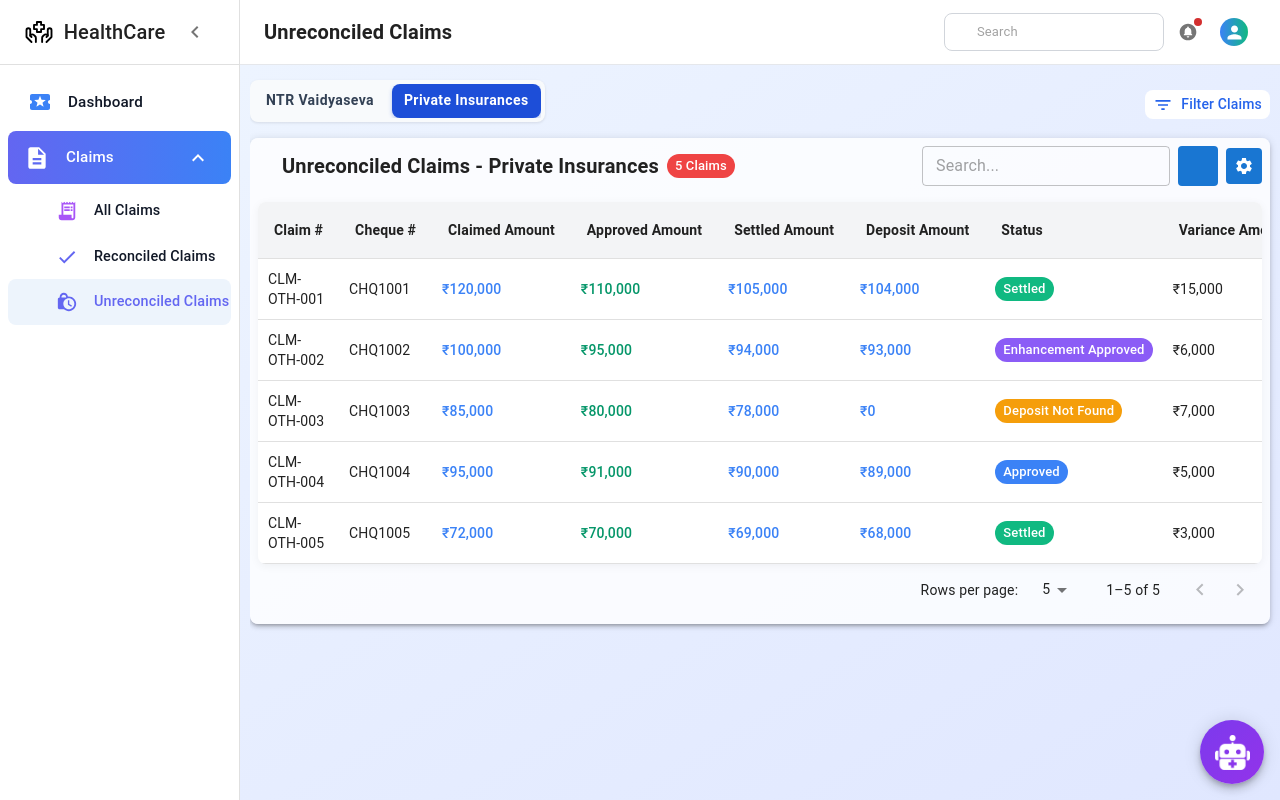
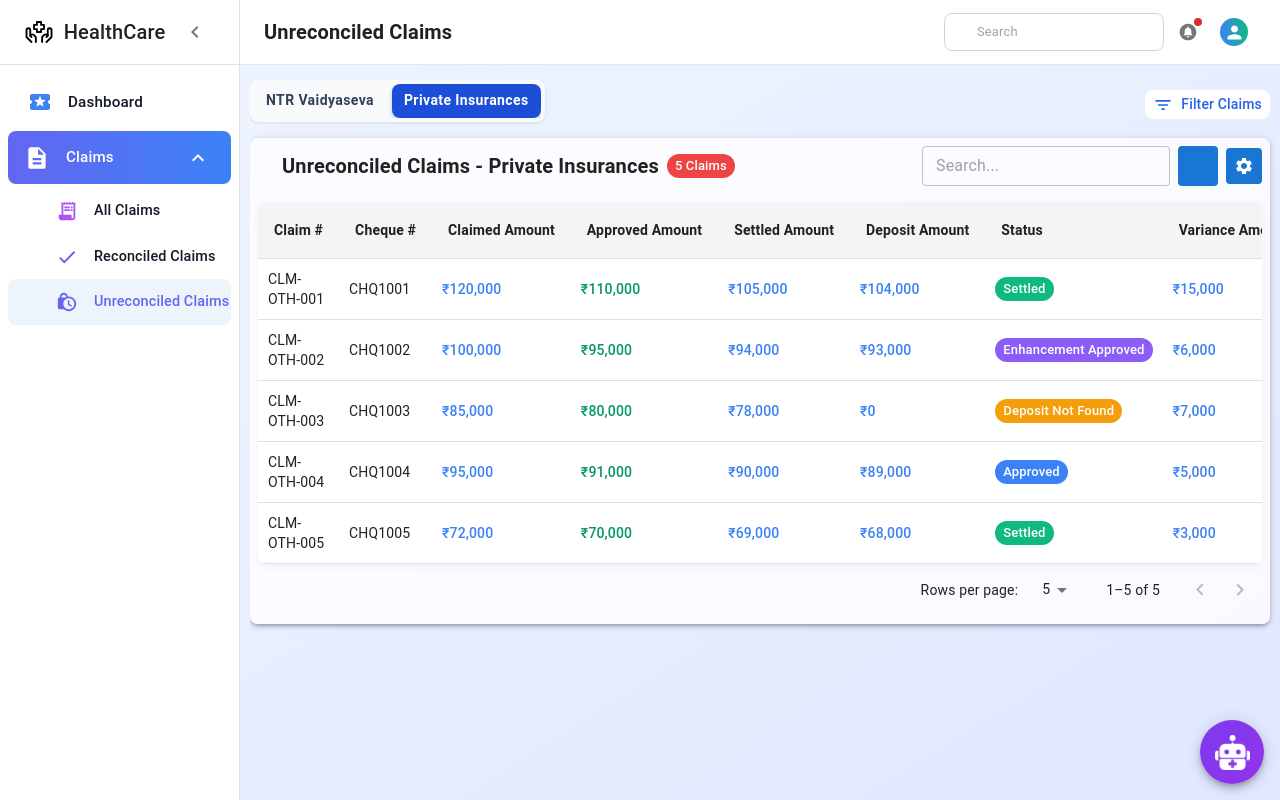
Before and after one commit to lavanyayarlagadda/Clamis_Traking, a React (Vite) app in the folder claims/: page /unreconciled in a window 1280 px wide. Both pictures are taken after a click on the tab "Private Insurances". Built offline with nearby package versions, Linux system fonts and the light colour scheme; some icons are missing.

Commit message:
amount color in unreconcieled table

```diff
--- a/claims/src/pages/Unreconciled/UnreconciledPAge.tsx
+++ b/claims/src/pages/Unreconciled/UnreconciledPAge.tsx
@@ -154,7 +154,11 @@ export default function UnReconciledPage() {
       render: (row: any) => {
         const diff = (row.claimedAmount ?? 0) - (row.settledAmount ?? 0);
         const display = `₹${Math.abs(diff).toLocaleString()}`;
-        return diff === 0 ? "₹0" : display;
+        return (
+          <span style={{ color: "#3B82F6", fontWeight: 500 }}>
+            {diff === 0 ? "₹0" : display}
+          </span>
+        );
       },
     },
     {
@@ -277,15 +281,15 @@ export default function UnReconciledPage() {
         }
       );
     }
-console.log(dialogData)
-    if(dialogData.status === 'Deposit Not Found') {
-       baseTimeline.push(
+    console.log(dialogData)
+    if (dialogData.status === 'Deposit Not Found') {
+      baseTimeline.push(
         {
           label: "Claim Approved",
           description: "Claim approved for settlement",
           date: formatDate(dialogData.approvalDate),
         },
-       {
+        {
           label: "Claim Settled",
           description: "The claim amount has been settled successfully.",
           date: formatDate(dialogData.settledData || ''),
```
